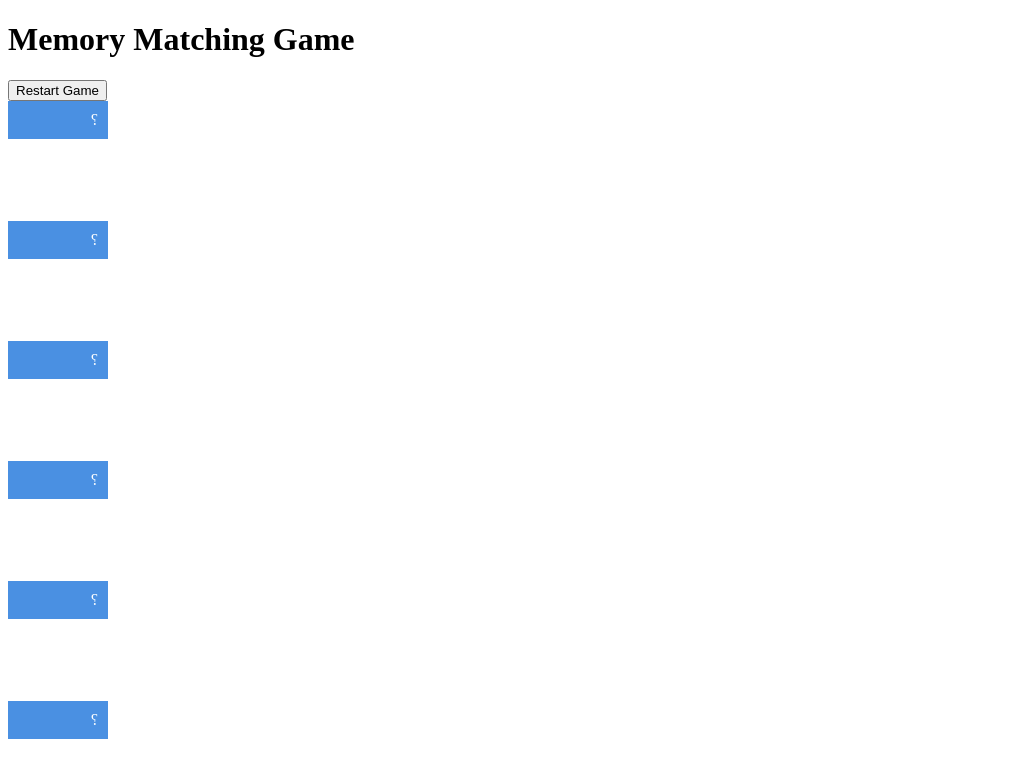
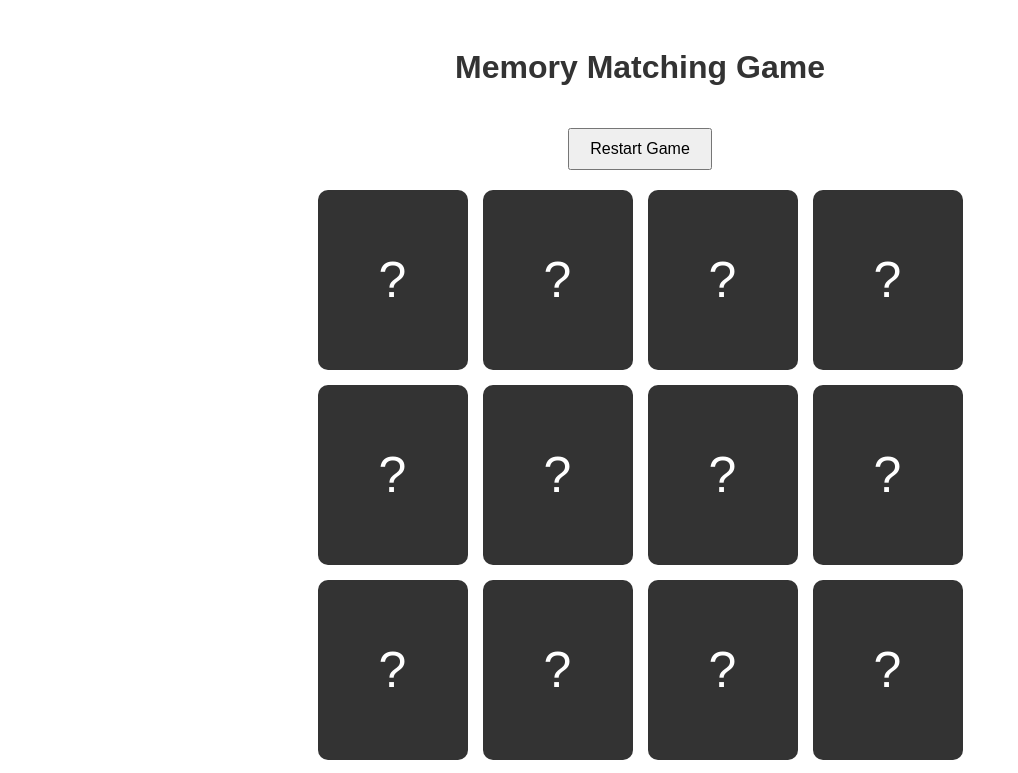
Before and after one commit to Ianropke/Labsys, a React (Create React App) app: page / in a window 1280 px wide. Shown: the top 773 px of the page, without its empty margins (0-1018 px from the left). Built offline with nearby package versions, Linux system fonts and the light colour scheme.

Commit message:
Update App.css

```diff
--- a/src/App.css
+++ b/src/App.css
@@ -1,153 +1,109 @@
 /* App.css */
-
-.app-container {
-  background: linear-gradient(135deg, #f5f7fa, #c3cfe2);
-  min-height: 100vh;
+.App {
+  text-align: center;
+  font-family: Arial, sans-serif;
   padding: 20px;
-  text-align: center;
 }
 
-.app-title {
-  margin-bottom: 20px;
-  background: linear-gradient(90deg, #4a90e2, #f9a602);
-  -webkit-background-clip: text;
-  background-clip: text;
-  color: transparent;
-  font-weight: bold;
-  font-size: calc(2.5rem + 1vw);
-  line-height: 1.2;
-  word-break: break-word;
+h1 {
+  color: #333;
 }
 
-.progress-bar-container {
-  margin-bottom: 30px;
-  padding: 20px;
-  background-color: #ffffff;
-  border-radius: 12px;
-  box-shadow: 0 4px 8px rgba(0, 0, 0, 0.1);
-  display: inline-block;
-  text-align: center;
-  width: fit-content;
+button {
+  margin: 20px;
+  padding: 10px 20px;
+  font-size: 16px;
 }
 
-.progress-title {
-  margin: 0 0 15px;
-  font-size: 18px;
-  font-weight: bold;
-}
-
-.progress-bar {
-  background: #e0e0e0;
-  border-radius: 10px;
-  overflow: hidden;
-  width: 300px;
-  height: 24px;
-  position: relative;
-  margin: 0 auto 15px;
-}
-
-.progress-bar-fill {
-  background: linear-gradient(90deg, #4a90e2, #00ced1);
-  height: 100%;
-  transition: width 0.5s ease;
-}
-
-.progress-bar-text {
-  position: absolute;
-  top: 50%;
-  left: 50%;
-  transform: translate(-50%, -50%);
-  font-size: 14px;
-  font-weight: bold;
-  color: black;
-  margin: 0;
-}
-
-.hint-button {
-  background-color: #4a90e2;
-  color: white;
-  padding: 10px 20px;
-  border: none;
-  border-radius: 4px;
-  cursor: pointer;
-  margin-top: 10px;
-}
-
-.hint-button:disabled {
-  background-color: #ccc;
-  cursor: not-allowed;
-}
-
-.cards-grid {
+.card-grid {
   display: grid;
-  grid-template-columns: repeat(4, 1fr);
-  gap: 10px;
-  justify-items: center;
-}
-
-.card-container {
-  perspective: 1000px;
+  grid-template-columns: repeat(4, 150px);
+  gap: 15px;
+  justify-content: center;
 }
 
 .card {
-  width: 100px; /* Adjust width as needed */
-  height: 120px;
+  width: 150px;
+  height: 180px;
+  perspective: 600px;
+}
+
+.card-inner {
   position: relative;
+  width: 100%;
+  height: 100%;
   transform-style: preserve-3d;
   transition: transform 0.6s;
-  cursor: pointer;
 }
 
-.card.flipped {
+.card.flipped .card-inner {
   transform: rotateY(180deg);
 }
 
-.card-face {
+.card-front,
+.card-back {
   position: absolute;
   width: 100%;
   height: 100%;
   backface-visibility: hidden;
-  -webkit-backface-visibility: hidden; /* For Safari */
-  border-radius: 12px;
+  border-radius: 10px;
   display: flex;
   align-items: center;
   justify-content: center;
 }
 
-.card-front {
-  background-color: #e0e0e0;
-  color: black;
+.card-back {
+  background-color: #333;
+  color: #fff;
+  font-size: 50px;
 }
 
-.card-back {
-  background-color: #4a90e2; /* Default color, overridden inline if needed */
-  color: white;
+.card-front {
   transform: rotateY(180deg);
   flex-direction: column;
+  color: #fff;
   padding: 10px;
+  box-sizing: border-box;
+  text-align: center;
 }
 
+.card-front .emoji {
+  font-size: 50px;
+}
+
+.card-front .title,
+.card-front .theme {
+  margin-top: 10px;
+  font-size: 16px;
+}
+
+/* Modal Styles */
 .modal {
   position: fixed;
-  top: 50%;
-  left: 50%;
-  transform: translate(-50%, -50%);
-  background-color: white;
-  padding: 20px;
-  border-radius: 8px;
-  box-shadow: 0 2px 4px rgba(0, 0, 0, 0.1);
-  text-align: center;
-  max-width: 80%;
-  max-height: 80%;
-  overflow-y: auto;
+  top: 0;
+  left: 0;
+  width: 100%;
+  height: 100%;
+  background-color: rgba(0, 0, 0, 0.5);
+  display: flex;
+  justify-content: center;
+  align-items: center;
 }
 
-.close-button {
-  background-color: #4a90e2;
-  color: white;
-  padding: 10px 20px;
-  border: none;
-  border-radius: 4px;
-  margin-top: 10px;
-  cursor: pointer;
+.modal-content {
+  background-color: #fff;
+  color: #333;
+  padding: 20px;
+  border-radius: 10px;
+  width: 80%;
+  max-width: 500px;
+  text-align: center;
 }
+
+.modal-content h2 {
+  margin-top: 0;
+}
+
+.modal-content button {
+  margin-top: 20px;
+}
```
